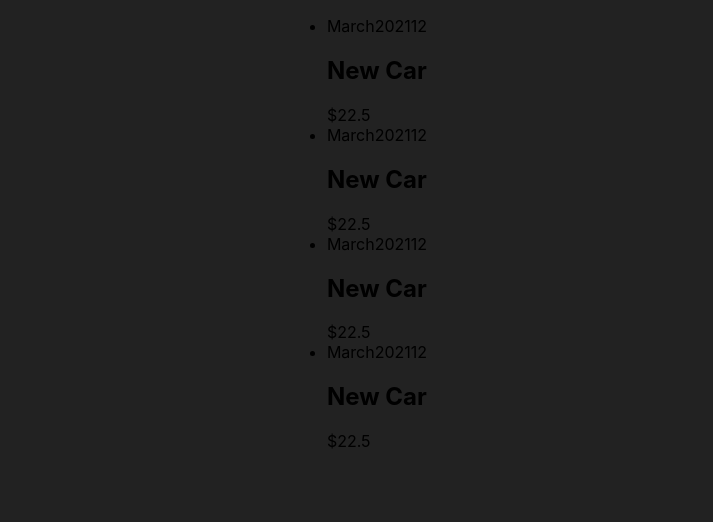
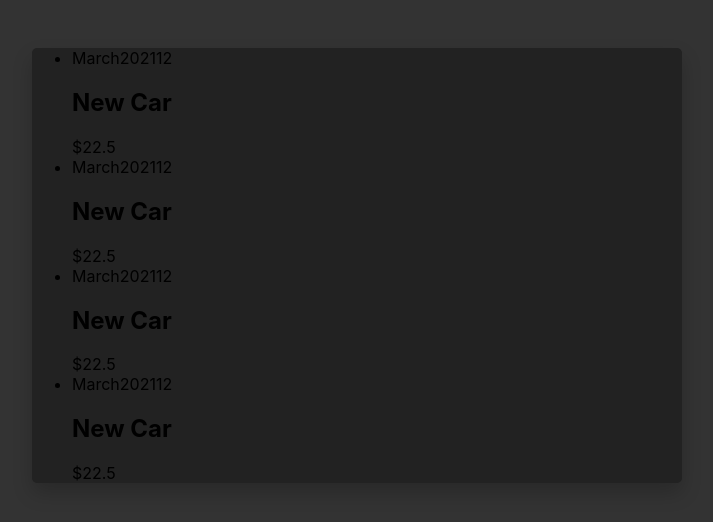
Before and after one commit to josiah360/react-expense-tracker, a React (Create React App) app: page / in a window 1280 px wide. Shown: the top 522 px of the page, without its empty margins (283-996 px from the left). Built offline with nearby package versions, Linux system fonts and the light colour scheme.

Commit message:
Create card UI

```diff
--- a/src/App.css
+++ b/src/App.css
@@ -1,6 +1,17 @@
 body {
-    background-color: #222;
+    background-color: #333;
     margin: 0;
     display: flex;
     justify-content: center;
+    padding: 2em;
 }
+
+.container {
+    width: 100%;
+}
+
+@media (min-width: 768px) {
+    .container {
+        width: 650px;
+    }
+}
--- /dev/null
+++ b/src/components/Expenses/ExpensesContainer.css
@@ -0,0 +1,3 @@
+.expenses-container {
+    background-color: #222;
+}
--- a/src/components/Expenses/ExpensesContainer.js
+++ b/src/components/Expenses/ExpensesContainer.js
@@ -1,9 +1,10 @@
 import Card from "../UI/Card"
 import ExpensesList from "./ExpensesList"
+import './ExpensesContainer.css'
 
 const ExpensesContainer = () => {
     return (
-        <Card>
+        <Card className="expenses-container">
             <ExpensesList />
         </Card>
     )
--- a/src/components/Expenses/ExpensesList.js
+++ b/src/components/Expenses/ExpensesList.js
@@ -1,7 +1,8 @@
 import Expense from "./Expense"
+import './ExpensesList.css'
 
 const ExpensesList = () => {
-    return <ul>
+    return <ul className="expenses-list">
         <Expense />
         <Expense />
         <Expense />
--- a/src/components/UI/Card.js
+++ b/src/components/UI/Card.js
@@ -1,7 +1,7 @@
-
+import './Card.css'
 
 const Card = (props) => {
-    return <div className="card">{props.children}</div>
+    return <div className={`card ${props.className}`}>{props.children}</div>
 }
 
 export default Card
```
